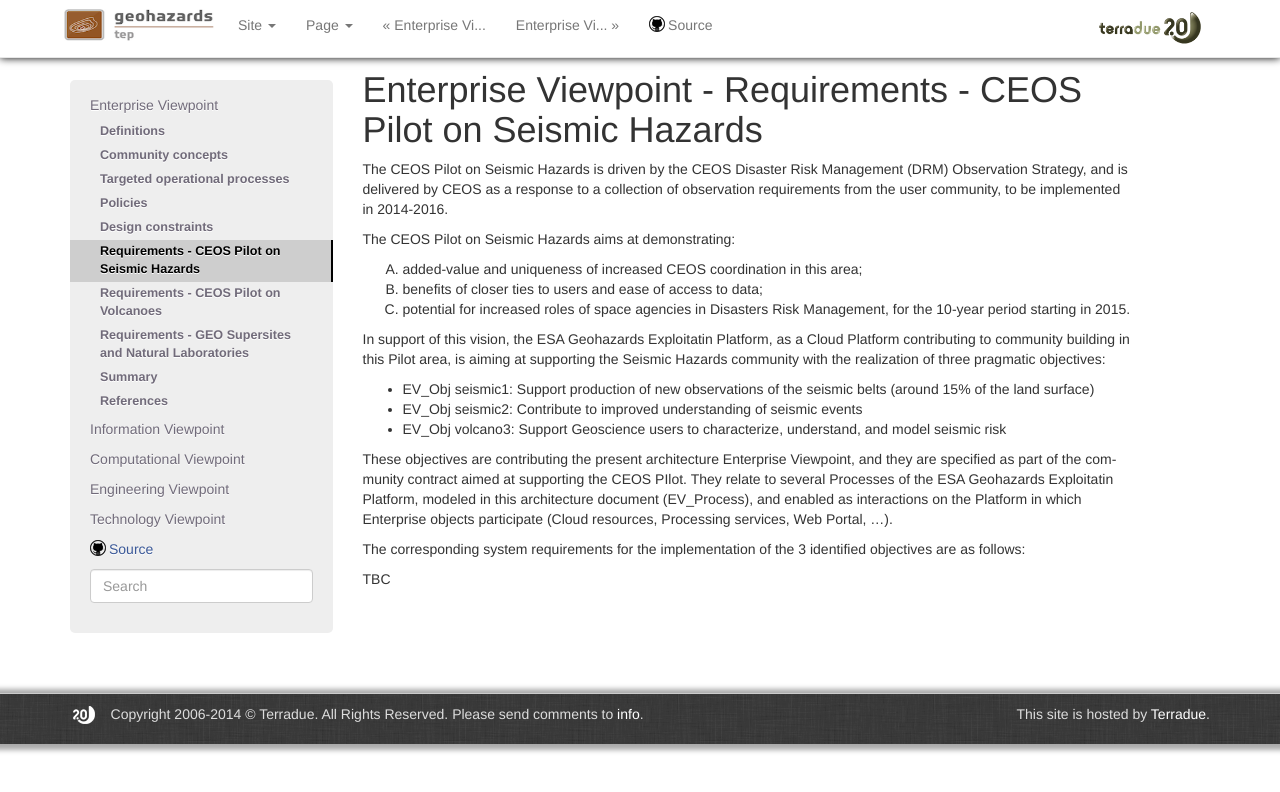
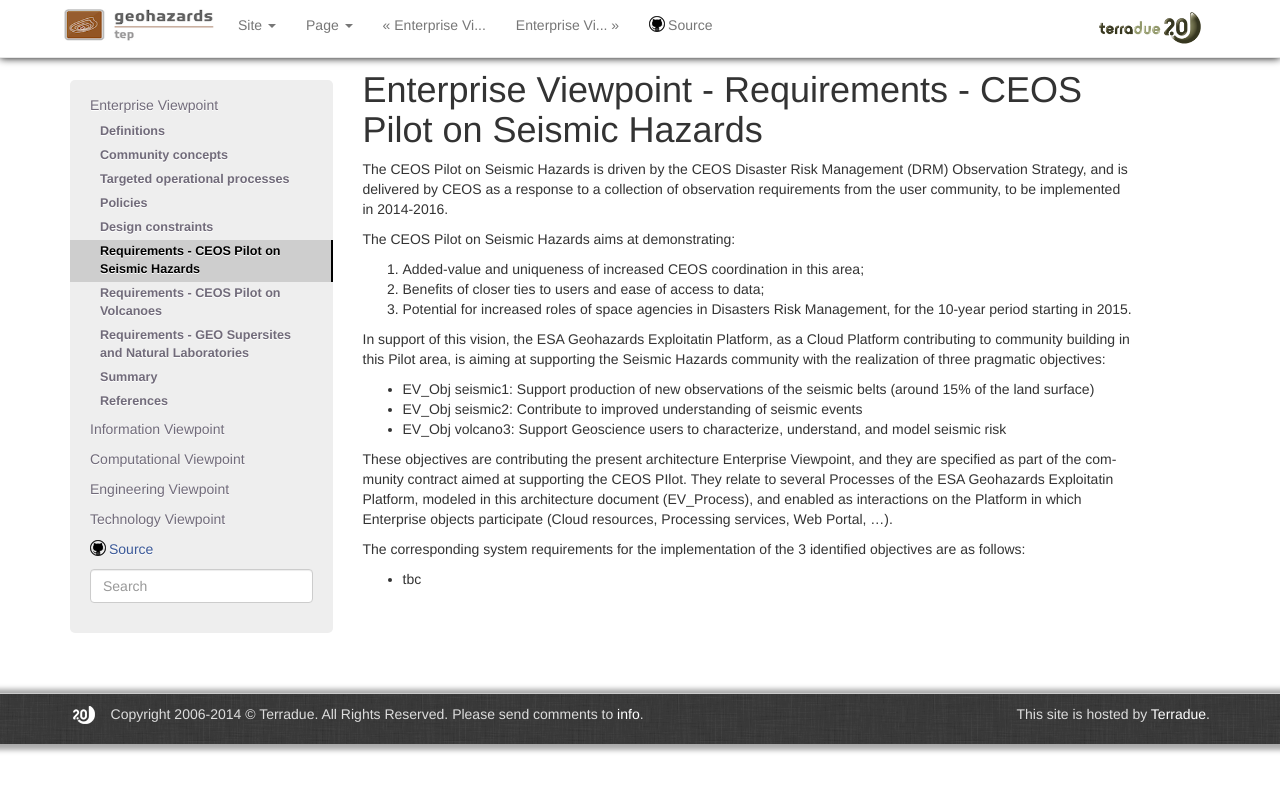
Before and after one commit to Terradue/doc-tep-geohazards-arch, a Sphinx documentation site: the page built from source/enterprise/reqs-seismic.rst, in a window 1280 px wide. Shown: the top 792 px of the page. Built offline with Sphinx 7.4.7, drawn with Linux system fonts in a browser that asks for light colours; part of the change alters nothing that is shown.

```diff
--- a/source/enterprise/reqs-seismic.rst
+++ b/source/enterprise/reqs-seismic.rst
@@ -7,9 +7,9 @@ to be implemented in 2014-2016.
 
 The CEOS Pilot on Seismic Hazards aims at demonstrating:
 
-A. added-value and uniqueness of increased CEOS coordination in this area;
-B. benefits of closer ties to users and ease of access to data;
-C. potential for increased roles of space agencies in Disasters Risk Management, for the 10-year period starting in 2015.
+1. Added-value and uniqueness of increased CEOS coordination in this area;
+2. Benefits of closer ties to users and ease of access to data;
+3. Potential for increased roles of space agencies in Disasters Risk Management, for the 10-year period starting in 2015.
 
 In support of this vision, the ESA Geohazards Exploitatin Platform,
 as a Cloud Platform contributing to community building in this Pilot area,
@@ -26,4 +26,4 @@ and enabled as interactions on the Platform in which Enterprise objects particip
 
 The corresponding system requirements for the implementation of the 3 identified objectives are as follows:
 
-TBC
+* tbc
```
